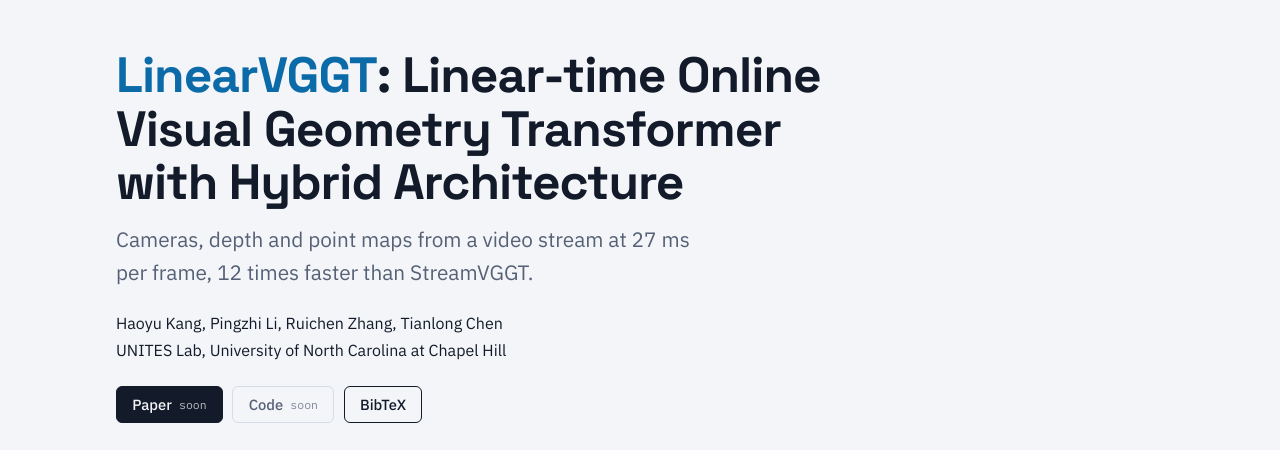
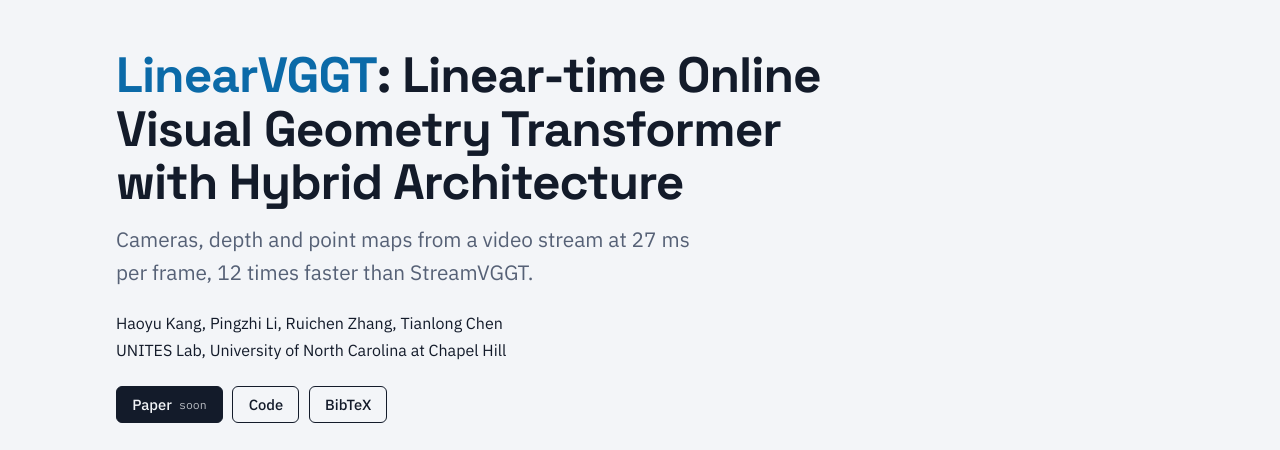
Before and after one commit to UNITES-Lab/linear-vggt, a plain HTML site: page docs/index.html in a window 1280 px wide. Shown: the top 450 px of the page. Drawn offline with Linux system fonts and the light colour scheme.

Commit message:
Link the project page and the code

```diff
--- a/docs/index.html
+++ b/docs/index.html
@@ -151,7 +151,7 @@ footer p { max-width: 76ch; margin: 0 0 0.5rem; }
   <p class="byline">Haoyu Kang, Pingzhi Li, Ruichen Zhang, Tianlong Chen<br>UNITES Lab, University of North Carolina at Chapel Hill</p>
   <nav class="links" aria-label="Resources">
     <span class="btn primary" aria-disabled="true">Paper <small>soon</small></span>
-    <span class="btn" aria-disabled="true">Code <small>soon</small></span>
+    <a class="btn" href="https://github.com/UNITES-Lab/linear-vggt">Code</a>
     <a class="btn" href="#bibtex">BibTeX</a>
   </nav>
 </header>
```
Also changed, not shown: 1 other file.
